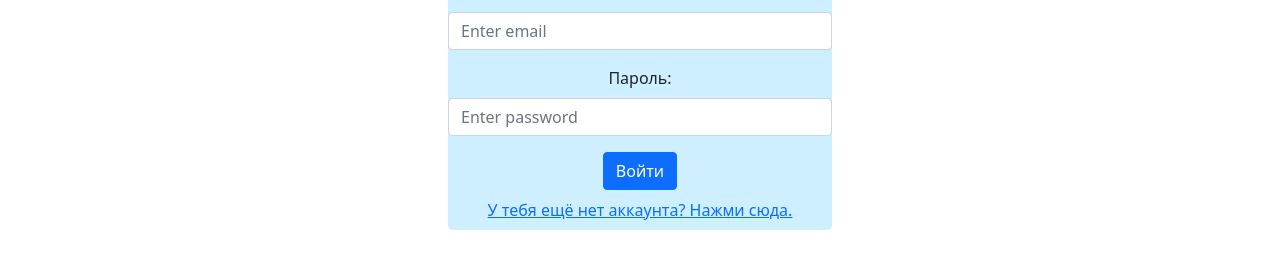
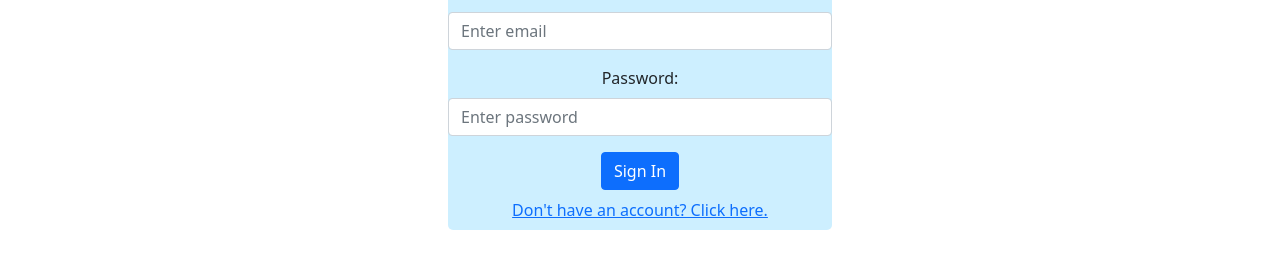
Before and after one commit to scarletshroud/course_work_front, a React (Create React App) app: page /login in a window 1280 px wide. Shown: the part 266-534 px from the top of the page. Built offline with nearby package versions, Linux system fonts and the light colour scheme.

Commit message:
react bootstrap

```diff
--- a/src/pages/LoginPage.js
+++ b/src/pages/LoginPage.js
@@ -56,12 +56,12 @@ export default function LoginPage() {
         </Form.Group>
 
         <Form.Group className="mb-3">
-          <Form.Label className="labell">Пароль: </Form.Label>
+          <Form.Label className="labell">Password: </Form.Label>
           <Form.Control type="password" placeholder="Enter password" onChange={handlePasswordInput}/>
         </Form.Group>
 
-        <Button type="submit" variant="primary" onClick={signIn}>Войти</Button>
-        <Nav.Link className="sign-up-ref"><Link to="/registration">У тебя ещё нет аккаунта? Нажми сюда.</Link></Nav.Link>
+        <Button type="submit" variant="primary" onClick={signIn}>Sign In</Button>
+        <Nav.Link className="sign-up-ref"><Link to="/registration">Don't have an account? Click here.</Link></Nav.Link>
       </Form>
     </div>
   );
--- a/src/pages/RegisterPage.js
+++ b/src/pages/RegisterPage.js
@@ -39,11 +39,12 @@ export default function RegisterPage(){
       </Form.Group>
 
       <Form.Group className="mb-3">
-        <Form.Label className="label">Пароль: </Form.Label>
+        <Form.Label className="label">Password: </Form.Label>
         <Form.Control type="password" placeholder="Enter password" onChange={handlePasswordInput}/>
       </Form.Group>
 
-      <Button type="submit" variant="primary" className="sign-up-button" onClick={signUp}>Зарегистрироваться</Button>
+      <Button type="submit" variant="primary" className="sign-up-button" onClick={signUp}>Sign Up</Button>
+      <Nav.Link className="sign-in-ref"><Link to="/login">Already have account?</Link></Nav.Link>
     </Form>
   );
 }
```
